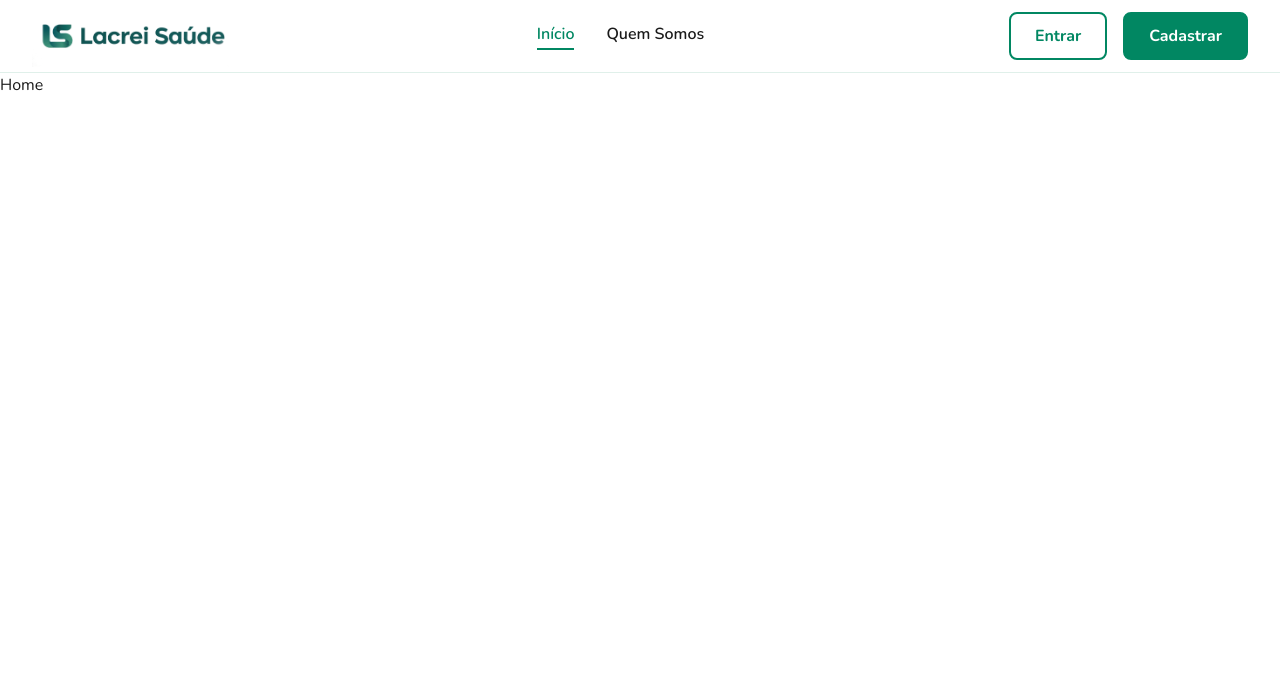
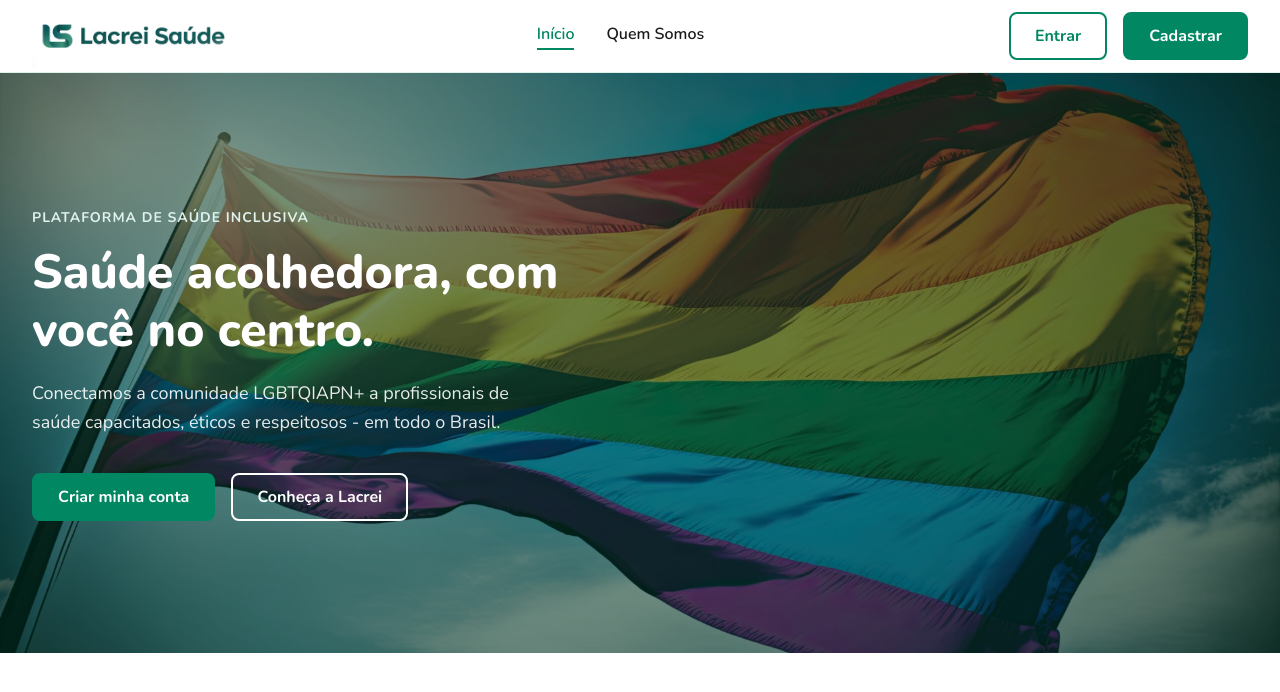
Before and after one commit to felipedev90/lacrei-saude, a Next.js app: page / in a window 1280 px wide. Shown: the top 692 px of the page. Built offline with nearby package versions, Linux system fonts and the light colour scheme.

Commit message:
feat(hero): add Hero component

```diff
--- a/src/app/page.tsx
+++ b/src/app/page.tsx
@@ -1,11 +1,12 @@
 import Header from '@/components/layout/Header'
+import Hero from '@/components/home/Hero'
 
 export default function Home() {
   return (
     <>
       <Header />
       <main>
-        <p>Home</p>
+        <Hero />
       </main>
     </>
   )
--- /dev/null
+++ b/src/components/home/Hero.tsx
@@ -0,0 +1,88 @@
+'use client'
+import styled from 'styled-components'
+import Button from '@/components/ui/Button'
+
+const Section = styled.section`
+  position: relative;
+  width: 100%;
+  min-height: 580px;
+  display: flex;
+  align-items: center;
+  background-image: url('/images/hero/hero.webp');
+  background-size: cover;
+  background-position: center;
+  background-repeat: no-repeat;
+`
+
+const Overlay = styled.div`
+  position: absolute;
+  inset: 0;
+  background: rgba(1, 55, 37, 0.55);
+`
+
+const Inner = styled.div`
+  position: relative;
+  z-index: 1;
+  max-width: 1280px;
+  width: 100%;
+  margin: 0 auto;
+  padding: 80px ${({ theme }) => theme.spacing.lg};
+`
+
+const Eyebrow = styled.span`
+  display: inline-block;
+  font-size: ${({ theme }) => theme.fonts.sizes.sm};
+  font-weight: ${({ theme }) => theme.fonts.weights.bold};
+  color: ${({ theme }) => theme.colors.primaryLight};
+  letter-spacing: 1px;
+  text-transform: uppercase;
+  margin-bottom: 16px;
+`
+
+const Title = styled.h1`
+  font-size: ${({ theme }) => theme.fonts.sizes['4xl']};
+  font-weight: ${({ theme }) => theme.fonts.weights.extrabold};
+  color: ${({ theme }) => theme.colors.white};
+  line-height: ${({ theme }) => theme.fonts.lineHeights.tight};
+  max-width: 640px;
+  margin-bottom: 20px;
+`
+
+const Subtitle = styled.p`
+  font-size: ${({ theme }) => theme.fonts.sizes.lg};
+  color: rgba(255, 255, 255, 0.9);
+  line-height: ${({ theme }) => theme.fonts.lineHeights.relaxed};
+  max-width: 520px;
+  margin-bottom: 36px;
+`
+
+const Actions = styled.div`
+  display: flex;
+  align-items: center;
+  gap: ${({ theme }) => theme.spacing.sm};
+  flex-wrap: wrap;
+`
+
+export default function Hero() {
+  return (
+    <Section>
+      <Overlay aria-hidden="true" />
+      <Inner>
+        <Eyebrow>Plataforma de saúde inclusiva</Eyebrow>
+        <Title>Saúde acolhedora, com você no centro.</Title>
+        <Subtitle>
+          Conectamos a comunidade LGBTQIAPN+ a profissionais de saúde capacitados, éticos e
+          respeitosos - em todo o Brasil.
+        </Subtitle>
+        <Actions>
+          <Button variant="primary" href="/cadastrar">
+            Criar minha conta
+          </Button>
+          <Button variant="outline-white" href="/quem-somos">
+            Conheça a Lacrei
+          </Button>
+        </Actions>
+      </Inner>
+    </Section>
+  )
+}
```
Also changed, not shown: public/images/hero/hero.webp (added).
